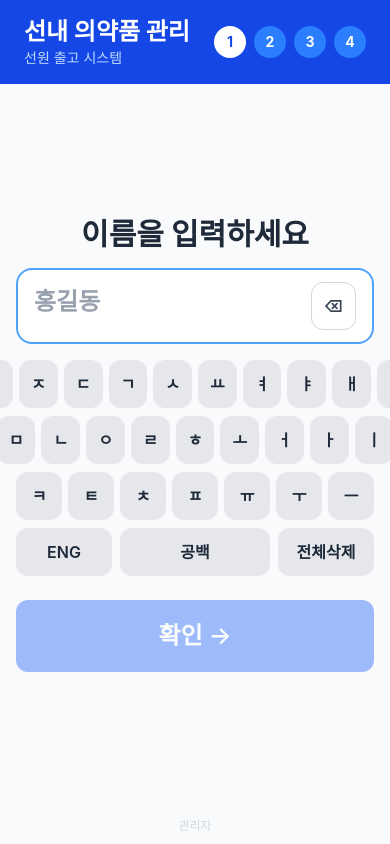
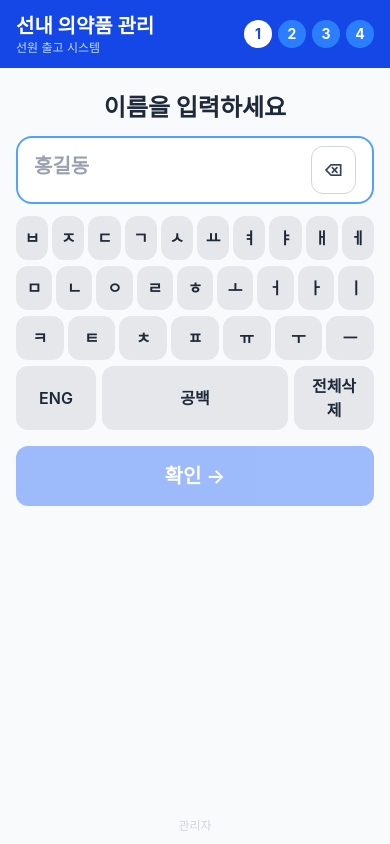
Before and after one commit to Jangwoonjae/ship-med-kiosk, a Next.js app: page / in a window 390 px wide. Built offline with nearby package versions, Linux system fonts and the light colour scheme; no server answers; the database is empty.

Commit message:
feat: responsive layout for mobile/tablet portrait mode

```diff
--- a/app/page.tsx
+++ b/app/page.tsx
@@ -102,16 +102,16 @@ export default function CrewKiosk() {
   return (
     <div className="min-h-screen bg-gray-50 flex flex-col">
       {/* 헤더 */}
-      <header className="bg-blue-700 text-white px-6 py-4 flex items-center justify-between">
+      <header className="bg-blue-700 text-white px-4 sm:px-6 py-3 sm:py-4 flex items-center justify-between">
         <div>
-          <h1 className="text-2xl font-bold">선내 의약품 관리</h1>
-          <p className="text-blue-200 text-sm">선원 출고 시스템</p>
+          <h1 className="text-xl sm:text-2xl font-bold">선내 의약품 관리</h1>
+          <p className="text-blue-200 text-xs sm:text-sm">선원 출고 시스템</p>
         </div>
-        <div className="flex gap-2 text-sm">
+        <div className="flex gap-1.5 sm:gap-2">
           {[1, 2, 3, 4].map(s => (
             <span
               key={s}
-              className={`w-8 h-8 rounded-full flex items-center justify-center font-bold ${step === s ? 'bg-white text-blue-700' : 'bg-blue-500 text-white'}`}
+              className={`w-7 h-7 sm:w-8 sm:h-8 rounded-full flex items-center justify-center font-bold text-sm ${step === s ? 'bg-white text-blue-700' : 'bg-blue-500 text-white'}`}
             >
               {s}
             </span>
@@ -119,8 +119,9 @@ export default function CrewKiosk() {
         </div>
       </header>
 
-      {/* 본문 */}
-      <main className="flex-1 flex items-center justify-center py-8 overflow-y-auto">
+      {/* 본문 — overflow-y-auto를 main에, items-center는 내부 div에 */}
+      <main className="flex-1 overflow-y-auto">
+        <div className="min-h-full flex items-center justify-center py-6 sm:py-8">
           {step === 1 && (
             <NameInput onConfirm={name => { setActor(name); setStep(2); }} />
           )}
@@ -150,6 +151,7 @@ export default function CrewKiosk() {
               onBack={() => setStep(3)}
             />
           )}
+        </div>
       </main>
 
       {/* 관리자 링크 */}
--- a/components/admin/StockTable.tsx
+++ b/components/admin/StockTable.tsx
@@ -87,15 +87,15 @@ export default function StockTable({ routeType }: StockTableProps) {
   return (
     <div className="space-y-4">
       {/* 요약 카드 */}
-      <div className="grid grid-cols-4 gap-3">
+      <div className="grid grid-cols-2 sm:grid-cols-4 gap-3">
         {[
           { label: '전체', value: summary.total, color: 'bg-blue-50 text-blue-700' },
           { label: '정상', value: summary.normal, color: 'bg-green-50 text-green-700' },
           { label: '경고', value: summary.warning, color: 'bg-orange-50 text-orange-700' },
           { label: '긴급', value: summary.critical, color: 'bg-red-50 text-red-700' },
         ].map(s => (
-          <div key={s.label} className={`rounded-xl p-4 ${s.color}`}>
-            <div className="text-3xl font-bold">{s.value}</div>
+          <div key={s.label} className={`rounded-xl p-3 sm:p-4 ${s.color}`}>
+            <div className="text-2xl sm:text-3xl font-bold">{s.value}</div>
             <div className="text-sm">{s.label}</div>
           </div>
         ))}
@@ -168,7 +168,7 @@ export default function StockTable({ routeType }: StockTableProps) {
       {detail && (
         <div className="fixed inset-0 z-50 flex">
           <div className="flex-1 bg-black/40" onClick={() => setDetail(null)} />
-          <div className="w-[420px] bg-white shadow-2xl p-6 overflow-y-auto flex flex-col gap-5">
+          <div className="w-full sm:w-[420px] bg-white shadow-2xl p-4 sm:p-6 overflow-y-auto flex flex-col gap-5">
             <div className="flex justify-between items-start">
               <div>
                 <h3 className="text-xl font-bold">{detail.name_ko}</h3>
--- a/components/crew/ConfirmStep.tsx
+++ b/components/crew/ConfirmStep.tsx
@@ -35,10 +35,10 @@ export default function ConfirmStep({ actor, items, onConfirm, onBack }: Confirm
 
   return (
     <div className="flex flex-col w-full max-w-2xl mx-auto px-4 gap-4">
-      <h2 className="text-2xl font-bold text-gray-800">수량을 확인하세요</h2>
+      <h2 className="text-xl sm:text-2xl font-bold text-gray-800">수량을 확인하세요</h2>
       <p className="text-gray-500">이름: <strong>{actor}</strong></p>
 
-      <div className="space-y-3 mb-4">
+      <div className="space-y-3 mb-4 max-h-[55vh] overflow-y-auto pr-1">
         {items.map(item => (
           <div key={item.id} className="flex items-center bg-white border border-gray-200 rounded-xl p-4 gap-3">
             <div className="flex-1">
--- a/components/crew/MedicineGrid.tsx
+++ b/components/crew/MedicineGrid.tsx
@@ -21,10 +21,10 @@ interface MedicineGridProps {
 export default function MedicineGrid({ items, selected, onToggle, onNext }: MedicineGridProps) {
   return (
     <div className="flex flex-col h-full w-full max-w-4xl mx-auto px-4">
-      <h2 className="text-2xl font-bold text-gray-800 mb-3">의약품을 선택하세요 (복수 선택 가능)</h2>
+      <h2 className="text-xl sm:text-2xl font-bold text-gray-800 mb-3">의약품을 선택하세요 (복수 선택 가능)</h2>
 
       <div className="flex-1 overflow-y-auto pb-24">
-        <div className="grid grid-cols-2 gap-3">
+        <div className="grid grid-cols-1 sm:grid-cols-2 gap-3">
           {items.map(item => {
             const isSelected = selected.has(item.id);
             const isEmpty = item.status === 'empty';
@@ -61,7 +61,7 @@ export default function MedicineGrid({ items, selected, onToggle, onNext }: Medi
         </div>
       </div>
 
-      <div className="fixed bottom-0 left-0 right-0 p-4 bg-white border-t-2 border-gray-200 flex justify-end max-w-4xl mx-auto">
+      <div className="fixed bottom-0 left-0 right-0 p-3 sm:p-4 bg-white border-t-2 border-gray-200 flex justify-end">
         <TouchButton
           variant="primary"
           size="lg"
--- a/components/crew/NameInput.tsx
+++ b/components/crew/NameInput.tsx
@@ -24,23 +24,23 @@ export default function NameInput({ onConfirm }: NameInputProps) {
   const rows = isKo ? KO_ROWS : EN_ROWS;
 
   return (
-    <div className="flex flex-col items-center gap-4 w-full max-w-2xl mx-auto px-4">
-      <h2 className="text-3xl font-bold text-gray-800">이름을 입력하세요</h2>
+    <div className="flex flex-col items-center gap-3 sm:gap-4 w-full max-w-2xl mx-auto px-4">
+      <h2 className="text-2xl sm:text-3xl font-bold text-gray-800">이름을 입력하세요</h2>
 
-      <div className="w-full flex items-center gap-2 bg-white border-2 border-blue-400 rounded-2xl px-4 py-3">
-        <span className="text-2xl font-semibold flex-1 min-h-[40px]">{name || <span className="text-gray-400">홍길동</span>}</span>
+      <div className="w-full flex items-center gap-2 bg-white border-2 border-blue-400 rounded-2xl px-4 py-2 sm:py-3">
+        <span className="text-xl sm:text-2xl font-semibold flex-1 min-h-[36px] sm:min-h-[40px]">{name || <span className="text-gray-400">홍길동</span>}</span>
         <TouchButton variant="ghost" size="sm" onClick={() => setName(n => n.slice(0, -1))}>⌫</TouchButton>
       </div>
 
-      <div className="w-full space-y-2">
+      <div className="w-full space-y-1.5 sm:space-y-2">
         {rows.map((row, ri) => (
-          <div key={ri} className="flex justify-center gap-1.5">
+          <div key={ri} className="flex justify-center gap-1">
             {row.map(key => (
               <TouchButton
                 key={key}
                 variant="secondary"
                 size="sm"
-                className="flex-1 max-w-[60px]"
+                className="flex-1 max-w-[52px] sm:max-w-[60px] !px-1 !min-h-[44px]"
                 onClick={() => setName(n => n + key)}
               >
                 {key}
@@ -48,14 +48,14 @@ export default function NameInput({ onConfirm }: NameInputProps) {
             ))}
           </div>
         ))}
-        <div className="flex justify-center gap-2 mt-1">
-          <TouchButton variant="secondary" size="sm" className="w-24" onClick={() => setIsKo(v => !v)}>
+        <div className="flex justify-center gap-1.5 sm:gap-2 mt-1">
+          <TouchButton variant="secondary" size="sm" className="w-20 sm:w-24" onClick={() => setIsKo(v => !v)}>
             {isKo ? 'ENG' : '한글'}
           </TouchButton>
           <TouchButton variant="secondary" size="sm" className="flex-1" onClick={() => setName(n => n + ' ')}>
             공백
           </TouchButton>
-          <TouchButton variant="secondary" size="sm" className="w-24" onClick={() => setName('')}>
+          <TouchButton variant="secondary" size="sm" className="w-20 sm:w-24" onClick={() => setName('')}>
             전체삭제
           </TouchButton>
         </div>
@@ -63,8 +63,8 @@ export default function NameInput({ onConfirm }: NameInputProps) {
 
       <TouchButton
         variant="primary"
-        size="xl"
-        className="w-full mt-2"
+        size="lg"
+        className="w-full mt-1"
         disabled={name.trim().length === 0}
         onClick={() => onConfirm(name.trim())}
       >
```
Also changed, not shown: app/admin/page.tsx (+9 -9 lines), components/admin/PinPad.tsx (+6 -6 lines), components/crew/CategorySelect.tsx (+9 -9 lines). Lines whose indentation alone changed are shown as unchanged.
